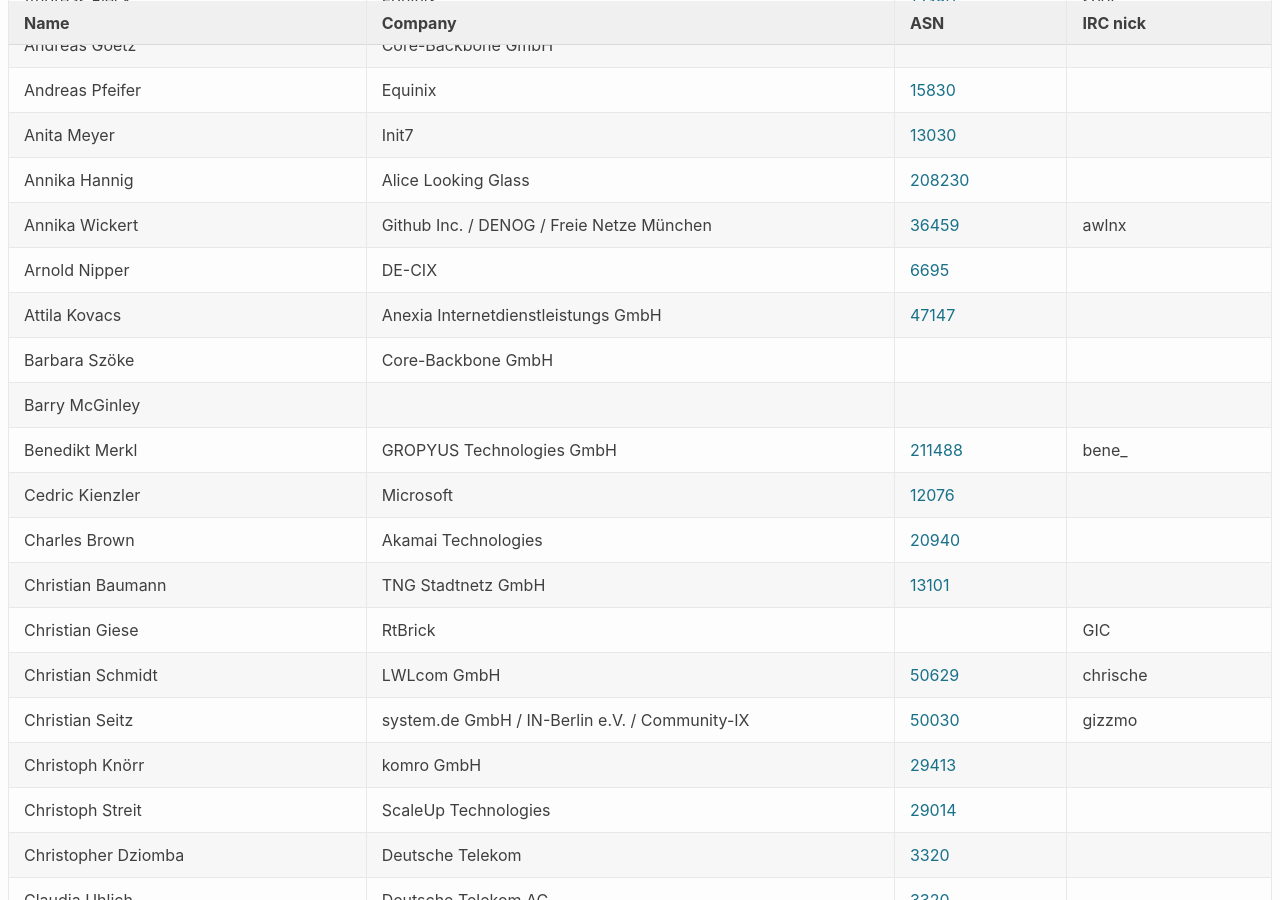
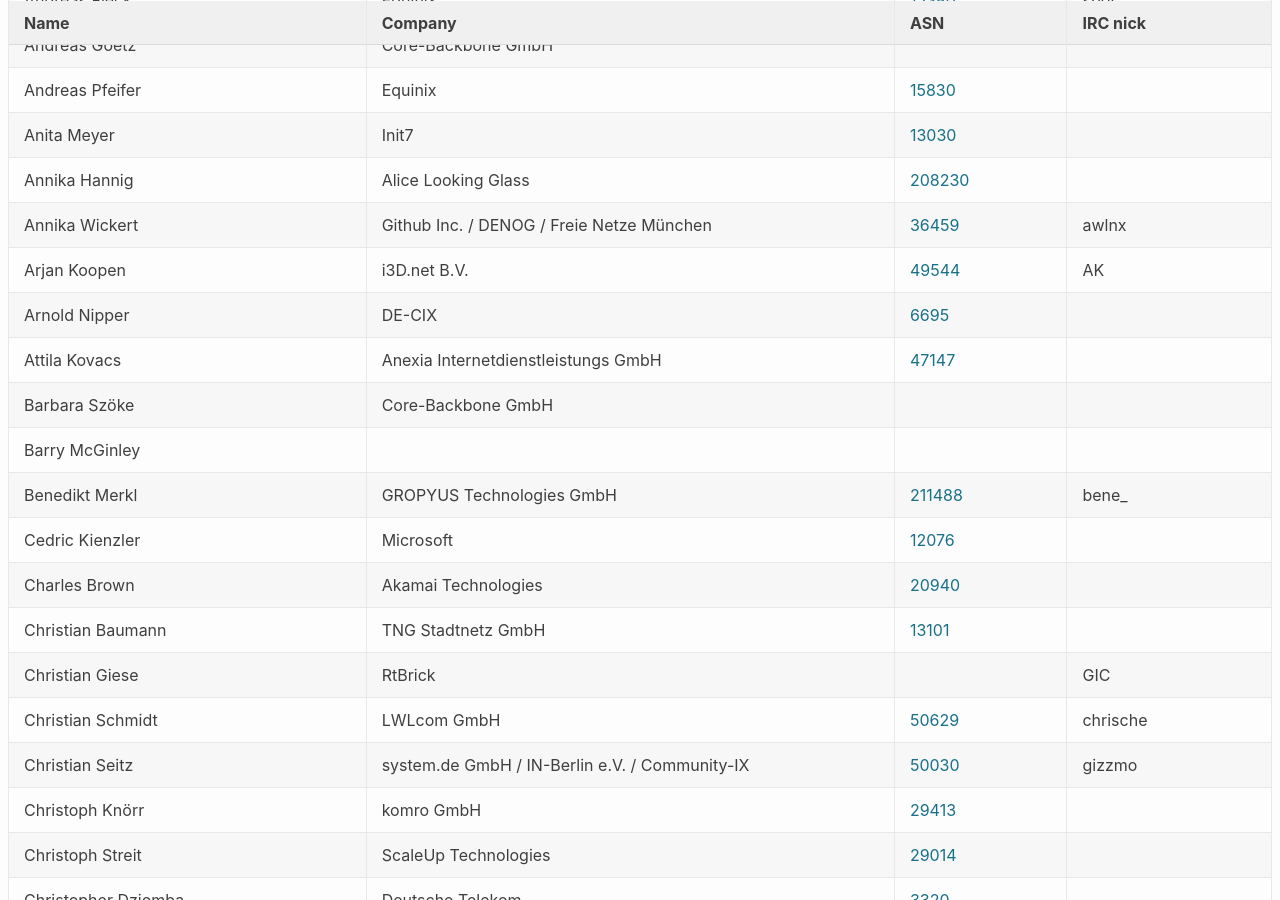
Before and after one commit to denog/pretix-attendeelist, a Jekyll site: the page built from denog14/index.md, in a window 1280 px wide and 900 px high, scrolled down 559 px. Built offline with Jekyll 4.4.1, drawn with Linux system fonts in a browser that asks for light colours.

Commit message:
Latest data: Sun Oct 16 11:10:28 UTC 2022

```diff
--- a/_data/attendees_denog14_onsite.json
+++ b/_data/attendees_denog14_onsite.json
@@ -82,6 +82,12 @@
     "company": "Github Inc. / DENOG / Freie Netze München",
     "irc": "awlnx",
     "asn": "36459"
+  },
+  {
+    "name": "Arjan Koopen",
+    "company": "i3D.net B.V.",
+    "irc": "AK",
+    "asn": "49544"
   },
   {
     "name": "Arnold Nipper",
```
